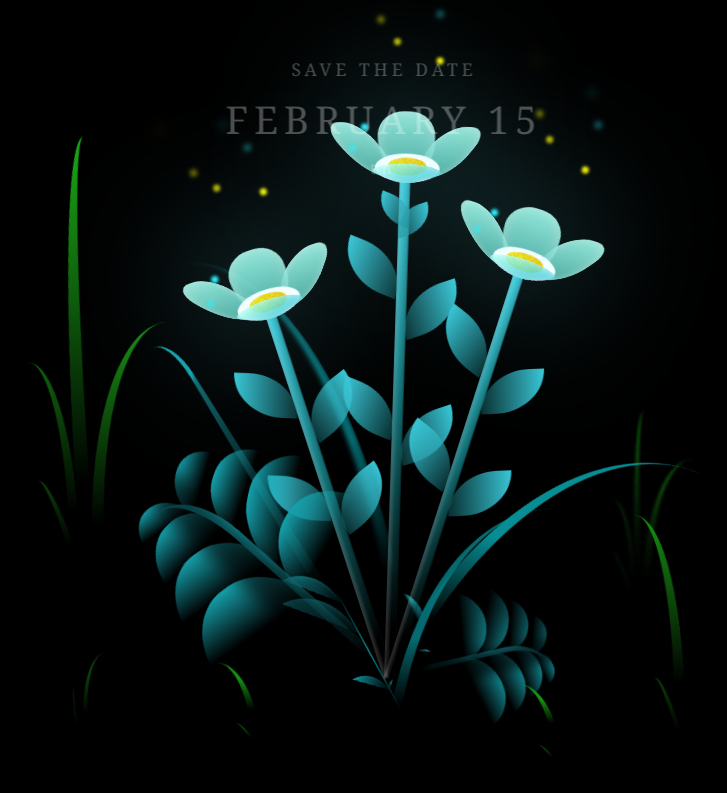
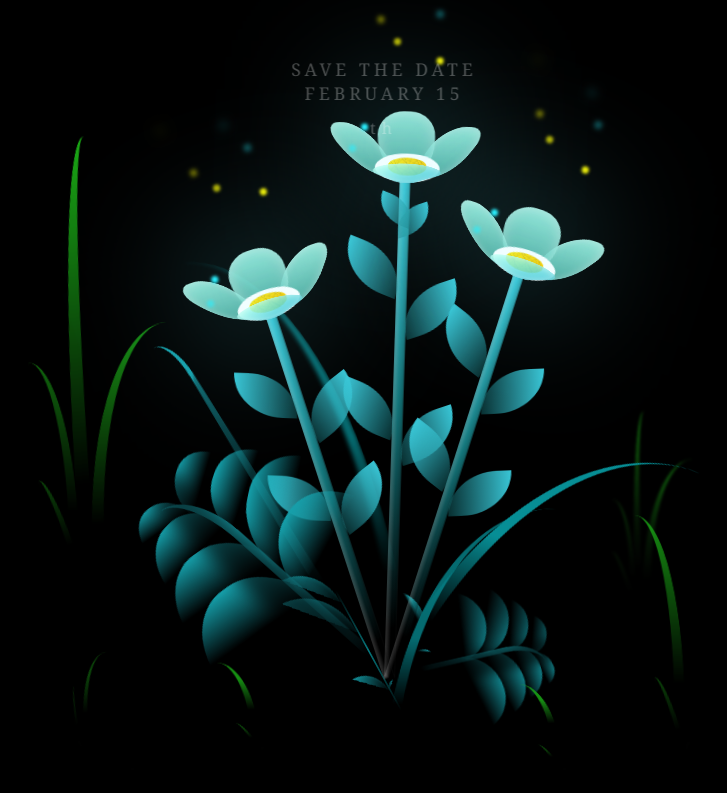
Before and after one commit to UnBiLLY-Vable/Valentine_project, a plain HTML site: page pages/flower.html in a window 1280 px wide. Shown: the whole page, without its empty margins (256-983 px from the left). Drawn offline with Linux system fonts and the light colour scheme.

Commit message:
changin the flower.html

```diff
--- a/pages/flower.html
+++ b/pages/flower.html
@@ -18,7 +18,7 @@
 
     <div class="save-the-date">
   SAVE THE DATE<br>
-  <span>FEBRUARY 15<span class="th">th</span></span>
+  <p class="flex">FEBRUARY 15<span class="th">th</span></p>
 </div>
 
 
```
